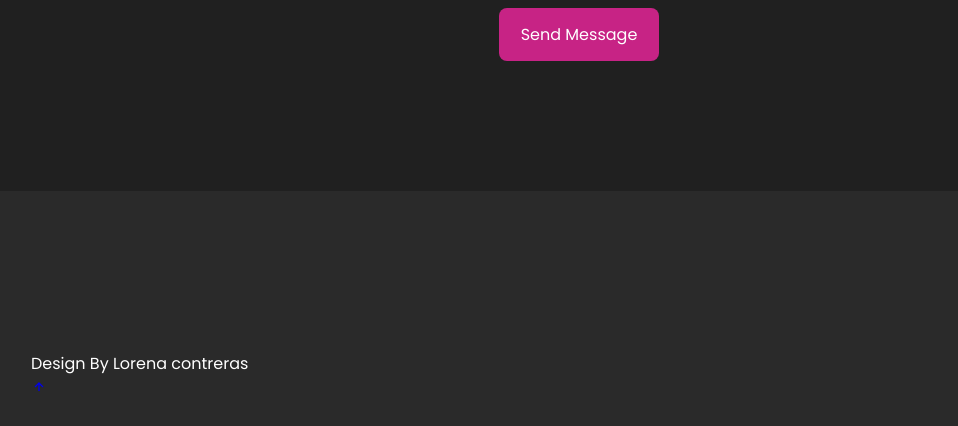
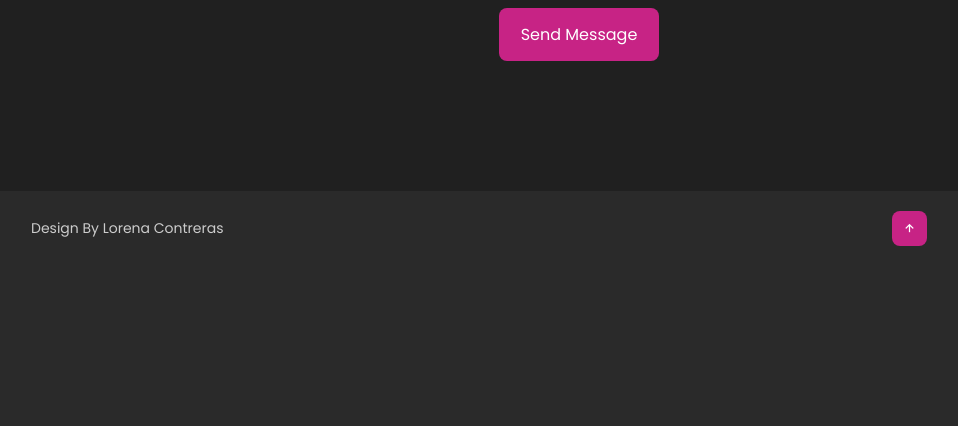
Before and after one commit to lorena2119/portfolio, a plain HTML site: page index.html in a window 1280 px wide. Shown: the part 3715-4141 px from the top of the page, without its empty margins (161-1119 px from the left). After the commit the page ends 3981 px from the top, so only its background shows below. Drawn offline with nearby package versions, Linux system fonts and the light colour scheme.

Commit message:
feat: :lipstick: Estilos pie de página

```diff
--- a/css/style.css
+++ b/css/style.css
@@ -272,7 +272,7 @@ section{
 .layer {
     width: 100%;
     height: 0;
-    background: linear-gradient(rgba(0, 0, 0, 0.1), #00a6ff);
+    background: linear-gradient(rgba(79, 3, 38, 0.1), #ff0099);
     position: absolute;
     border-radius: 8px;
     left: 0;
@@ -424,3 +424,26 @@ form textarea {
     transform: scale(1.1);
     cursor: pointer;
 }
+.end {
+    padding: 20px 15%;
+    display: flex;
+    flex-wrap: wrap;
+    align-items: center;
+    justify-content: space-between;
+    gap: 2rem;
+    background: var(--bg-color);
+}
+
+.last-text p {
+    color: var(--second-color);
+    font-size: 14px;
+
+}
+
+.top i {
+    padding: 10px;
+    border-radius: 8px;
+    font-size: 15px;
+    color: var(--text-color);
+    background: var(--main-color);
+}
--- a/index.html
+++ b/index.html
@@ -100,7 +100,7 @@
 
     <section class="portfolio" id="portfolio">
         <div class="main-text">
-            <h2><span>latest</span>Project</h2>
+            <h2><span>Latest </span>Projects</h2>
         </div>
         <div class="portfolio-content">
             <div class="row">
@@ -190,7 +190,7 @@
 
     <section class="end">
         <div class="last-text">
-            <p>Design By Lorena contreras</p>
+            <p>Design By Lorena Contreras</p>
         </div>
         <div class="top">
             <a href="#home"><i class='bx bx-up-arrow-alt' ></i></a>
```
